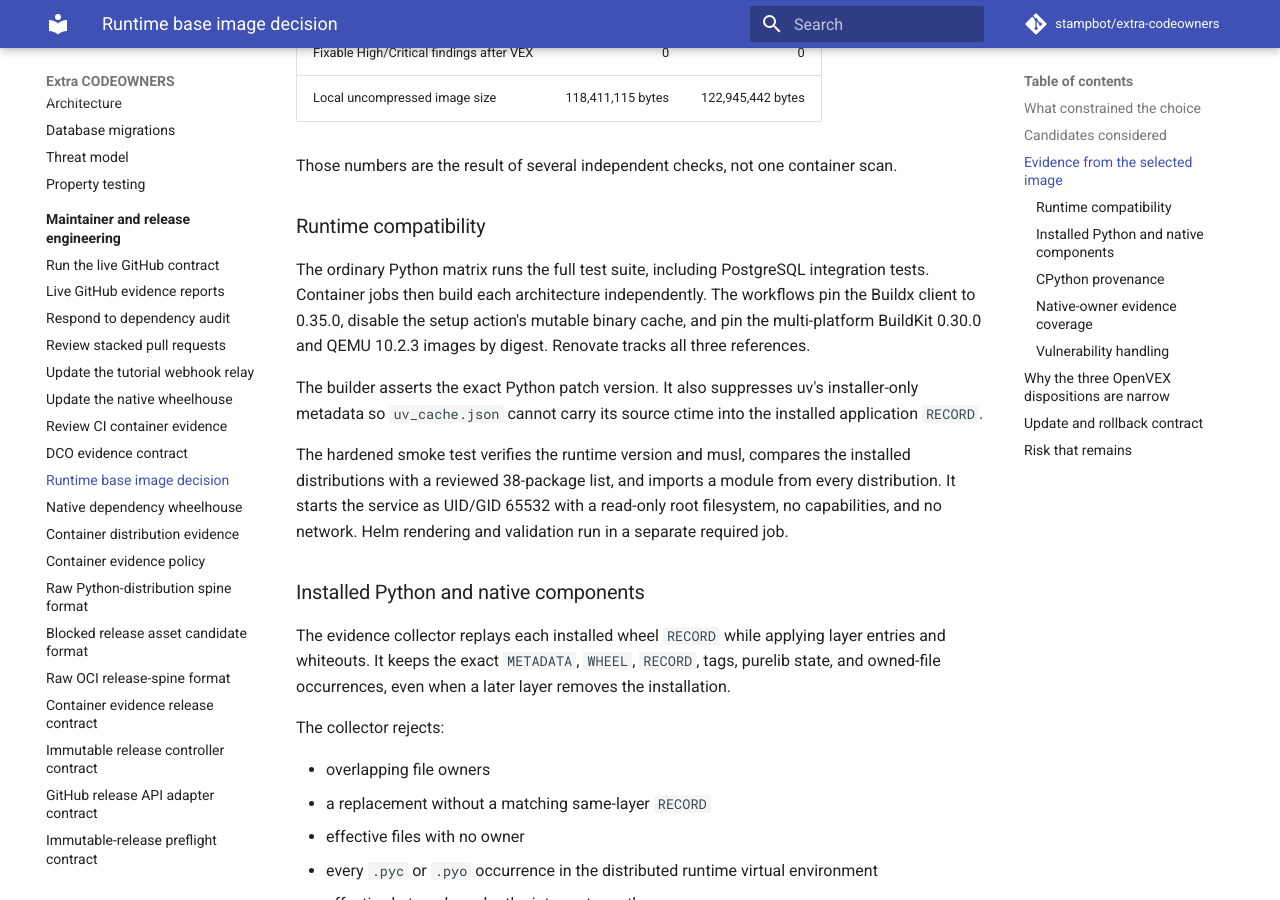
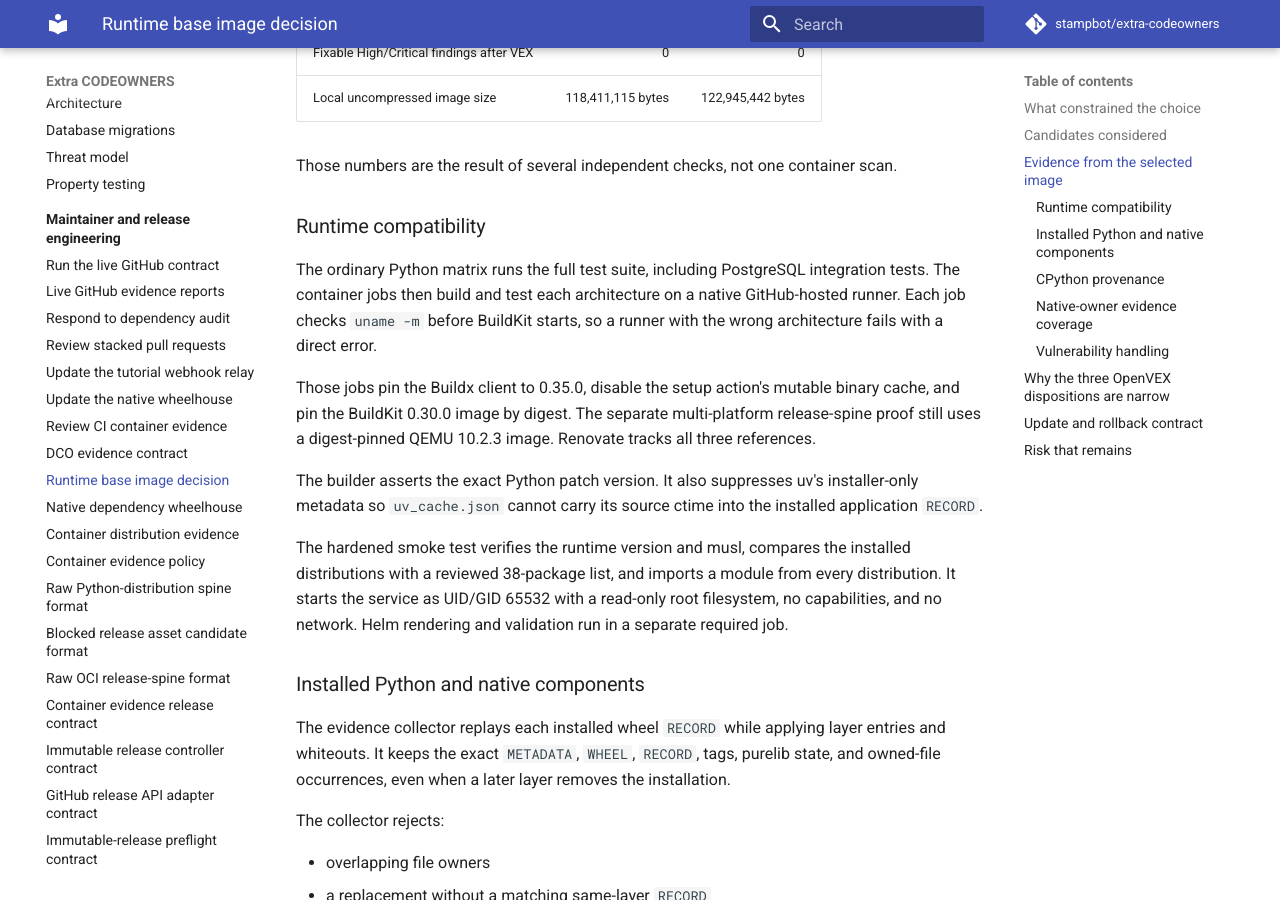
Before and after one commit to stampbot/extra-codeowners, an MkDocs documentation site: the page built from docs/explanation/runtime-base.md, in a window 1280 px wide and 900 px high, scrolled down 3298 px. Built offline with MkDocs 1.6.1 and Material for MkDocs 9.7.7, drawn with Linux system fonts in a browser that asks for light colours; comment, search, counter and statistics services are not loaded.

Commit message:
ci: run container checks on native architectures (#89)
Signed-off-by: Danny Sauer <github@dannysauer.com>

```diff
--- a/docs/explanation/runtime-base.md
+++ b/docs/explanation/runtime-base.md
@@ -86,10 +86,14 @@ scan.
 ### Runtime compatibility
 
 The ordinary Python matrix runs the full test suite, including PostgreSQL
-integration tests. Container jobs then build each architecture independently.
-The workflows pin the Buildx client to 0.35.0, disable the setup action's
-mutable binary cache, and pin the multi-platform BuildKit 0.30.0 and QEMU
-10.2.3 images by digest. Renovate tracks all three references.
+integration tests. The container jobs then build and test each architecture on
+a native GitHub-hosted runner. Each job checks `uname -m` before BuildKit
+starts, so a runner with the wrong architecture fails with a direct error.
+
+Those jobs pin the Buildx client to 0.35.0, disable the setup action's mutable
+binary cache, and pin the BuildKit 0.30.0 image by digest. The separate
+multi-platform release-spine proof still uses a digest-pinned QEMU 10.2.3
+image. Renovate tracks all three references.
 
 The builder asserts the exact Python patch version. It also suppresses uv's
 installer-only metadata so `uv_cache.json` cannot carry its source ctime into
```
Also changed, not shown: 3 other files.
